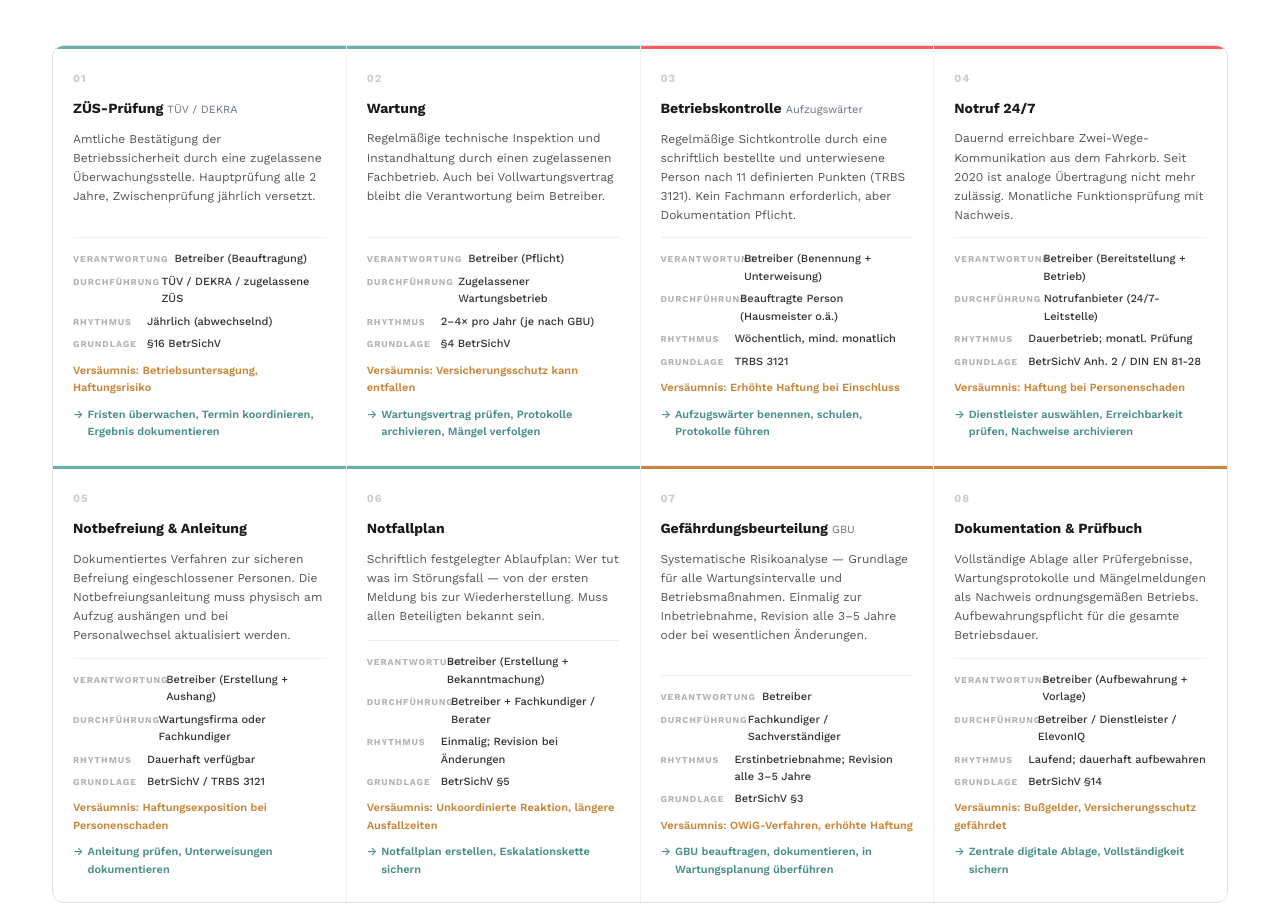
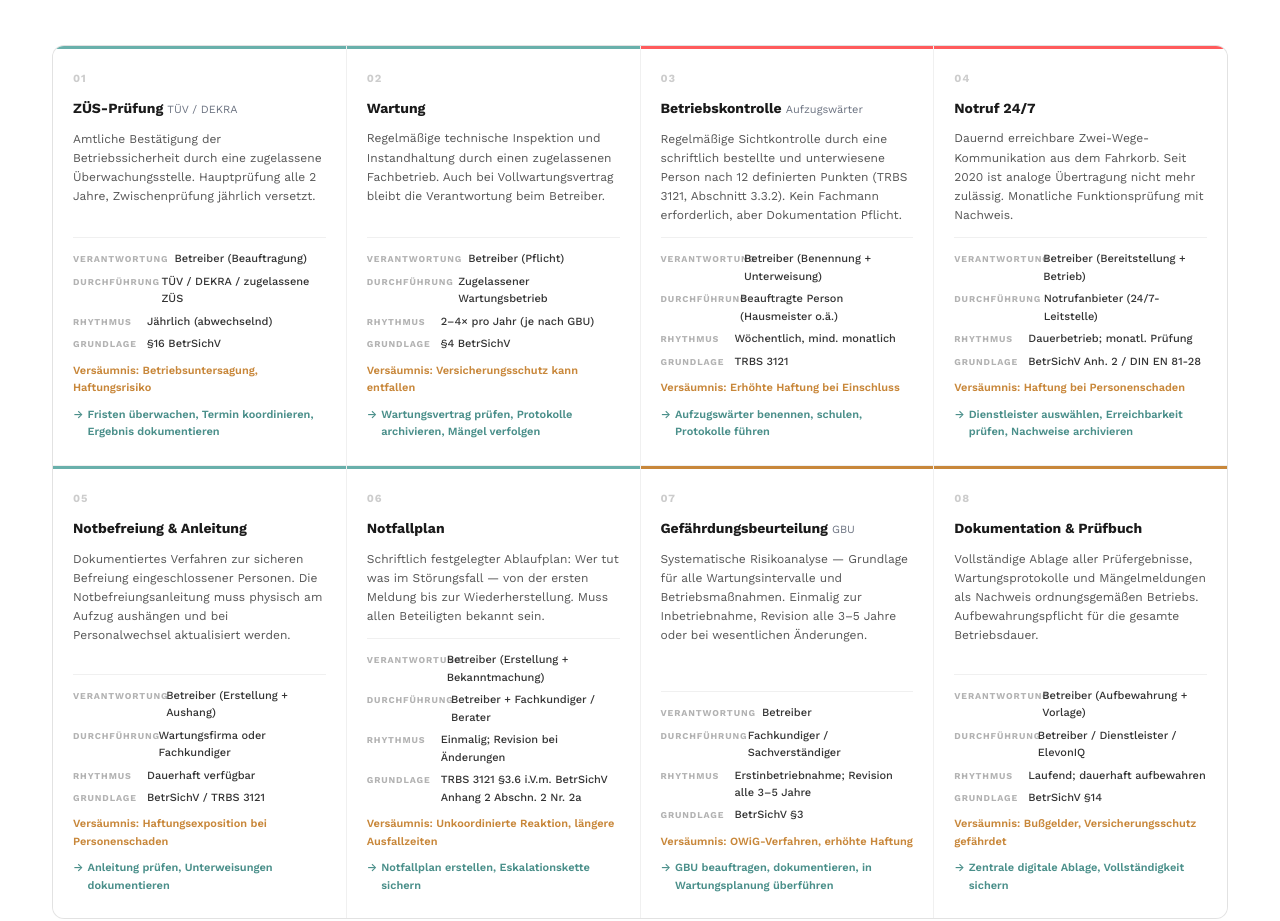
Before and after one commit to Elevoniq/elevoniq-website, a website: page betreiberpflichten/schaubild/index.html in a window 1280 px wide. Shown: the part 1020-1941 px from the top of the page. Drawn offline with Linux system fonts and the light colour scheme.

Commit message:
fix(fachlich): TRBS-3121-Korrekturen — 12 Punkte, Notfallplan-Grundlage, Mängel-Rechtsgrundlage (ELE-29/30/31, Dora-Audit)
Co-Authored-By: Claude Sonnet 4.6 <noreply@anthropic.com>

```diff
--- a/betreiberpflichten/schaubild/index.html
+++ b/betreiberpflichten/schaubild/index.html
@@ -448,7 +448,7 @@
       <div class="sb-pflicht-card color-coral" role="listitem">
         <div class="sb-num">03</div>
         <div class="sb-title">Betriebskontrolle <span class="sb-sub">Aufzugswärter</span></div>
-        <div class="sb-what">Regelmäßige Sichtkontrolle durch eine schriftlich bestellte und unterwiesene Person nach 11 definierten Punkten (TRBS 3121). Kein Fachmann erforderlich, aber Dokumentation Pflicht.</div>
+        <div class="sb-what">Regelmäßige Sichtkontrolle durch eine schriftlich bestellte und unterwiesene Person nach 12 definierten Punkten (TRBS 3121, Abschnitt 3.3.2). Kein Fachmann erforderlich, aber Dokumentation Pflicht.</div>
         <div class="sb-meta">
           <div class="sb-meta-row">
             <span class="sb-meta-label">Verantwortung</span>
@@ -545,7 +545,7 @@
           </div>
           <div class="sb-meta-row">
             <span class="sb-meta-label">Grundlage</span>
-            <span class="sb-meta-value">BetrSichV §5</span>
+            <span class="sb-meta-value">TRBS 3121 §3.6 i.V.m. BetrSichV Anhang 2 Abschn. 2 Nr. 2a</span>
           </div>
           <div class="sb-risk">Versäumnis: Unkoordinierte Reaktion, längere Ausfallzeiten</div>
           <div class="sb-elevoniq-note">Notfallplan erstellen, Eskalationskette sichern</div>
```
Also changed, not shown: betreiberpflichten/index.html (+2 -2 lines).
